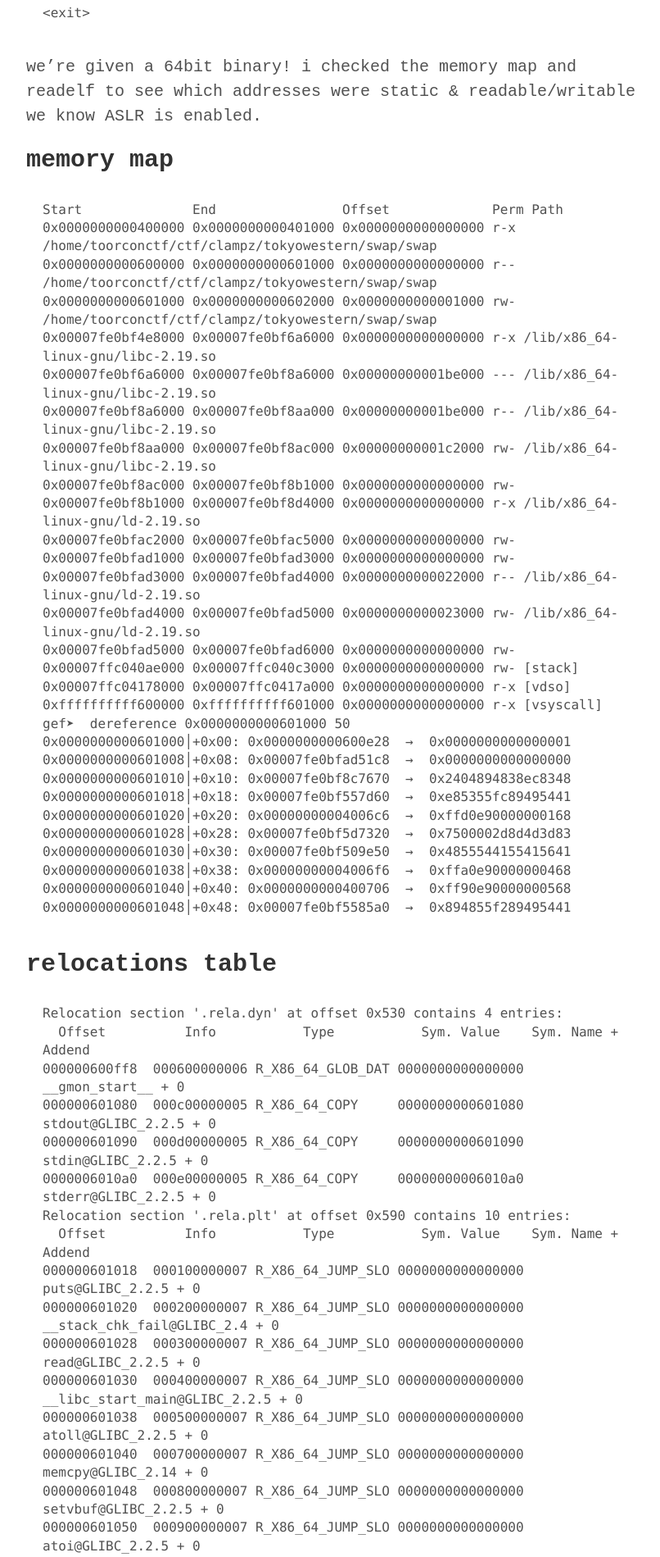
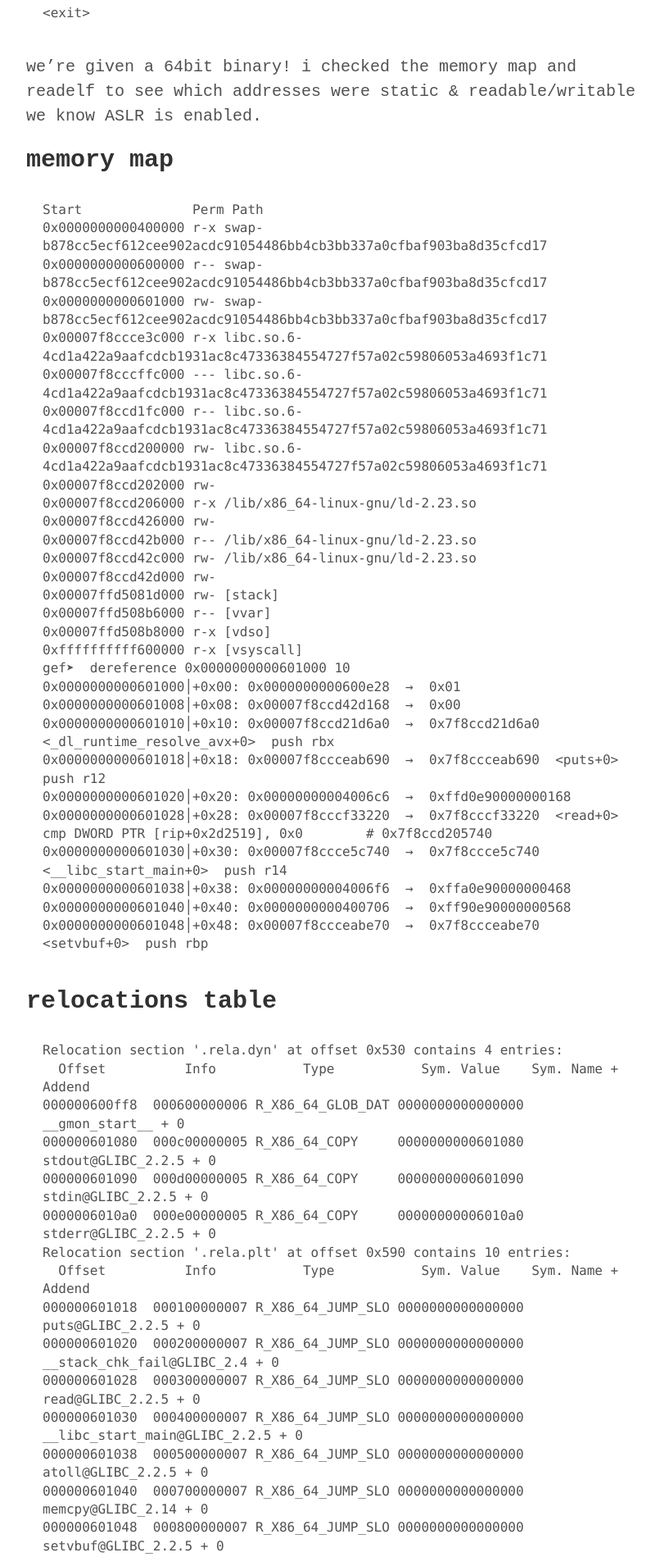
Before and after one commit to clampz/clampz.github.io, a Jekyll site: the page built from _posts/2017-09-6-twctf-swap.md, in a window 1280 px wide. Shown: the part 1235-3134 px from the top of the page at 82% size, without its empty margins (228-1034 px from the left). Built offline with Jekyll 4.4.1, drawn with Linux system fonts in a browser that asks for light colours; emoji names are drawn with the system emoji font.

Commit message:
3rd swap post

````diff
--- a/_posts/2017-09-6-twctf-swap.md
+++ b/_posts/2017-09-6-twctf-swap.md
@@ -47,35 +47,35 @@
 
 ## memory map
 ```
-Start              End                Offset             Perm Path
-0x0000000000400000 0x0000000000401000 0x0000000000000000 r-x /home/toorconctf/ctf/clampz/tokyowestern/swap/swap
-0x0000000000600000 0x0000000000601000 0x0000000000000000 r-- /home/toorconctf/ctf/clampz/tokyowestern/swap/swap
-0x0000000000601000 0x0000000000602000 0x0000000000001000 rw- /home/toorconctf/ctf/clampz/tokyowestern/swap/swap
-0x00007fe0bf4e8000 0x00007fe0bf6a6000 0x0000000000000000 r-x /lib/x86_64-linux-gnu/libc-2.19.so
-0x00007fe0bf6a6000 0x00007fe0bf8a6000 0x00000000001be000 --- /lib/x86_64-linux-gnu/libc-2.19.so
-0x00007fe0bf8a6000 0x00007fe0bf8aa000 0x00000000001be000 r-- /lib/x86_64-linux-gnu/libc-2.19.so
-0x00007fe0bf8aa000 0x00007fe0bf8ac000 0x00000000001c2000 rw- /lib/x86_64-linux-gnu/libc-2.19.so
-0x00007fe0bf8ac000 0x00007fe0bf8b1000 0x0000000000000000 rw-
-0x00007fe0bf8b1000 0x00007fe0bf8d4000 0x0000000000000000 r-x /lib/x86_64-linux-gnu/ld-2.19.so
-0x00007fe0bfac2000 0x00007fe0bfac5000 0x0000000000000000 rw-
-0x00007fe0bfad1000 0x00007fe0bfad3000 0x0000000000000000 rw-
-0x00007fe0bfad3000 0x00007fe0bfad4000 0x0000000000022000 r-- /lib/x86_64-linux-gnu/ld-2.19.so
-0x00007fe0bfad4000 0x00007fe0bfad5000 0x0000000000023000 rw- /lib/x86_64-linux-gnu/ld-2.19.so
-0x00007fe0bfad5000 0x00007fe0bfad6000 0x0000000000000000 rw-
-0x00007ffc040ae000 0x00007ffc040c3000 0x0000000000000000 rw- [stack]
-0x00007ffc04178000 0x00007ffc0417a000 0x0000000000000000 r-x [vdso]
-0xffffffffff600000 0xffffffffff601000 0x0000000000000000 r-x [vsyscall]
-gef➤  dereference 0x0000000000601000 50
-0x0000000000601000│+0x00: 0x0000000000600e28  →  0x0000000000000001
-0x0000000000601008│+0x08: 0x00007fe0bfad51c8  →  0x0000000000000000
-0x0000000000601010│+0x10: 0x00007fe0bf8c7670  →  0x2404894838ec8348
-0x0000000000601018│+0x18: 0x00007fe0bf557d60  →  0xe85355fc89495441
+Start              Perm Path
+0x0000000000400000 r-x swap-b878cc5ecf612cee902acdc91054486bb4cb3bb337a0cfbaf903ba8d35cfcd17
+0x0000000000600000 r-- swap-b878cc5ecf612cee902acdc91054486bb4cb3bb337a0cfbaf903ba8d35cfcd17
+0x0000000000601000 rw- swap-b878cc5ecf612cee902acdc91054486bb4cb3bb337a0cfbaf903ba8d35cfcd17
+0x00007f8ccce3c000 r-x libc.so.6-4cd1a422a9aafcdcb1931ac8c47336384554727f57a02c59806053a4693f1c71
+0x00007f8cccffc000 --- libc.so.6-4cd1a422a9aafcdcb1931ac8c47336384554727f57a02c59806053a4693f1c71
+0x00007f8ccd1fc000 r-- libc.so.6-4cd1a422a9aafcdcb1931ac8c47336384554727f57a02c59806053a4693f1c71
+0x00007f8ccd200000 rw- libc.so.6-4cd1a422a9aafcdcb1931ac8c47336384554727f57a02c59806053a4693f1c71
+0x00007f8ccd202000 rw-
+0x00007f8ccd206000 r-x /lib/x86_64-linux-gnu/ld-2.23.so
+0x00007f8ccd426000 rw-
+0x00007f8ccd42b000 r-- /lib/x86_64-linux-gnu/ld-2.23.so
+0x00007f8ccd42c000 rw- /lib/x86_64-linux-gnu/ld-2.23.so
+0x00007f8ccd42d000 rw-
+0x00007ffd5081d000 rw- [stack]
+0x00007ffd508b6000 r-- [vvar]
+0x00007ffd508b8000 r-x [vdso]
+0xffffffffff600000 r-x [vsyscall]
+gef➤  dereference 0x0000000000601000 10
+0x0000000000601000│+0x00: 0x0000000000600e28  →  0x01
+0x0000000000601008│+0x08: 0x00007f8ccd42d168  →  0x00
+0x0000000000601010│+0x10: 0x00007f8ccd21d6a0  →  0x7f8ccd21d6a0  <_dl_runtime_resolve_avx+0>  push rbx
+0x0000000000601018│+0x18: 0x00007f8ccceab690  →  0x7f8ccceab690  <puts+0>  push r12
 0x0000000000601020│+0x20: 0x00000000004006c6  →  0xffd0e90000000168
-0x0000000000601028│+0x28: 0x00007fe0bf5d7320  →  0x7500002d8d4d3d83
-0x0000000000601030│+0x30: 0x00007fe0bf509e50  →  0x4855544155415641
+0x0000000000601028│+0x28: 0x00007f8cccf33220  →  0x7f8cccf33220  <read+0>  cmp DWORD PTR [rip+0x2d2519], 0x0        # 0x7f8ccd205740
+0x0000000000601030│+0x30: 0x00007f8ccce5c740  →  0x7f8ccce5c740  <__libc_start_main+0>  push r14
 0x0000000000601038│+0x38: 0x00000000004006f6  →  0xffa0e90000000468
 0x0000000000601040│+0x40: 0x0000000000400706  →  0xff90e90000000568
-0x0000000000601048│+0x48: 0x00007fe0bf5585a0  →  0x894855f289495441
+0x0000000000601048│+0x48: 0x00007f8ccceabe70  →  0x7f8ccceabe70  <setvbuf+0>  push rbp
 ```
 
 ## relocations table
--- a/css/style.scss
+++ b/css/style.scss
@@ -138,7 +138,7 @@
 
 
 img {
-  display: block;
+//  display: block;
   max-width: 100%;
   margin: 0 0 1rem;
   border-radius: 5px;
````
